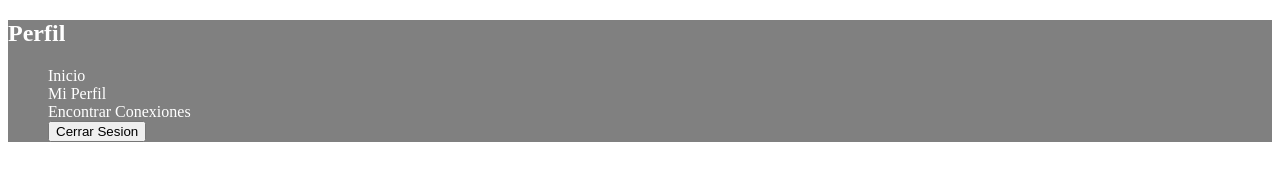
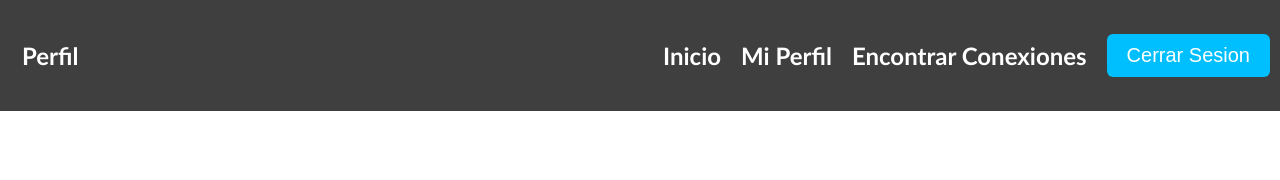
Before and after one commit to JoacoOrbit/pagina-usuarios, a plain HTML site: page index.html in a window 1280 px wide. Drawn offline with Linux system fonts and the light colour scheme.

Commit message:
finish header

```diff
--- a/css/style.css
+++ b/css/style.css
@@ -1,11 +1,47 @@
+body {
+    margin:0px;
+    font-family: 'Trebuchet MS';
+}
 nav {
-    background-color: gray;
+    background-color: rgb(63, 63, 63);
     color: white;
+    display: flex;
+    flex-direction: row;
+    justify-content: space-between;
+    align-items: center;
+    padding: 10px
+}
+#nav-list {
+    display: flex;
+    flex-direction: row;
+    gap: 20px;
+    font-size: 24px;
+    font-weight: bold;
+    align-items: center;
+}
+
+#nav-list>li>a{
+    text-decoration: none;
+    color: white;
+}
+
+h1 {
+    margin: 12px;
 }
 
 li{
     list-style-type: none;
 }
+
+#logout {
+    border:none;
+    background-color:deepskyblue;
+    color: white;
+    font-size: 20px;
+    padding: 10px 20px;
+    border-radius: 6px;
+}
+
 .main-content {
     display: flex;
     justify-content: space-around;
--- a/index.html
+++ b/index.html
@@ -10,11 +10,11 @@
     <header>
         <nav>
             <h1>Perfil</h1>
-            <ul>
-                <li>Inicio</li>
-                <li>Mi Perfil</li>
-                <li>Encontrar Conexiones</li>
-                <li><button>Cerrar Sesion</button></li>
+            <ul id="nav-list">
+                <li><a href="#">Inicio</a></li>
+                <li><a href="#">Mi Perfil</a></li>
+                <li><a href="#">Encontrar Conexiones</a></li>
+                <li><button id="logout">Cerrar Sesion</button></li>
             </ul>
         </nav>
     </header>
```
